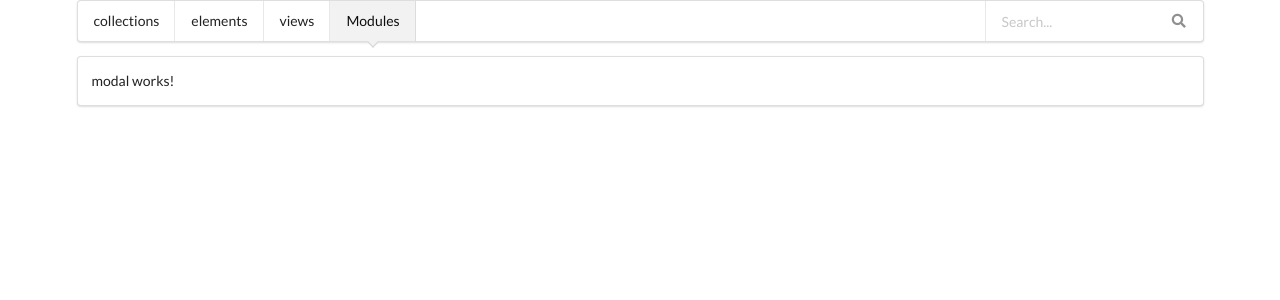
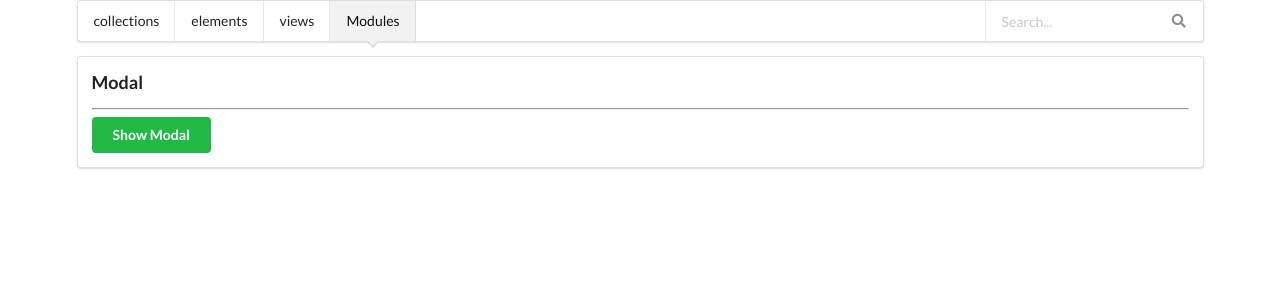
Before and after one commit to faezemaleki99/Compos-learning, an Angular app: page /mods in a window 1280 px wide. Shown: the top 300 px of the page. Built offline with nearby package versions, Linux system fonts and the light colour scheme.

Commit message:
add Modal

```diff
--- a/package.json
+++ b/package.json
@@ -22,6 +22,7 @@
     "@angular/router": "^18.2.0",
     "@angular/ssr": "^18.2.9",
     "express": "^4.18.2",
+    "jquery": "^3.7.1",
     "rxjs": "~7.8.0",
     "semantic-ui-css": "^2.5.0",
     "tslib": "^2.3.0",
--- a/src/app/mods/modal/modal.component.html
+++ b/src/app/mods/modal/modal.component.html
@@ -1 +1,39 @@
-<p>modal works!</p>
+<div (click)="onClose()" class="ui dimmer modal visible active">
+  <div (click)="$event.stopPropagation()" class="ui modal visible active">
+    <div class="header">Header
+      <i class="close icon" (click)="onClose()"></i>
+    </div>
+    <div class="content">
+      <p>this is content</p>
+    </div>
+    <div class="actions">
+      <div class="ui approve button" (click)="onClose()">Ok</div>
+    </div>
+  </div>
+</div>
+
+<!-- <div class="ui modal">
+    <i class="close icon"></i>
+    <div class="header">
+      Profile Picture
+    </div>
+    <div class="image content">
+      <div class="ui medium image">
+        <img src="/images/avatar/large/chris.jpg">
+      </div>
+      <div class="description">
+        <div class="ui header">We've auto-chosen a profile image for you.</div>
+        <p>We've grabbed the following image from the <a href="https://www.gravatar.com" target="_blank">gravatar</a> image associated with your registered e-mail address.</p>
+        <p>Is it okay to use this photo?</p>
+      </div>
+    </div>
+    <div class="actions">
+      <div class="ui black deny button">
+        Nope
+      </div>
+      <div class="ui positive right labeled icon button">
+        Yep, that's me
+        <i class="checkmark icon"></i>
+      </div>
+    </div>
+  </div> -->
--- a/src/app/mods/modal/modal.component.ts
+++ b/src/app/mods/modal/modal.component.ts
@@ -1,10 +1,22 @@
-import { Component } from '@angular/core';
+import { Component, ElementRef, EventEmitter, OnInit, Output } from '@angular/core';
 
 @Component({
   selector: 'app-modal',
   templateUrl: './modal.component.html',
   styleUrl: './modal.component.css'
 })
-export class ModalComponent {
+export class ModalComponent implements OnInit{
 
+  @Output() close = new EventEmitter;
+
+  constructor(private el: ElementRef){
+    // console.log(el.nativeElement)
+  }
+  ngOnInit(): void {
+    document.body.appendChild(this.el.nativeElement)
+  }
+
+  onClose(){
+    this.close.emit()
+  }
 }
--- a/src/app/mods/mods-home/mods-home.component.html
+++ b/src/app/mods/mods-home/mods-home.component.html
@@ -1 +1,5 @@
-<app-modal></app-modal>
+<app-divider>
+    Modal
+</app-divider>
+<button class="ui green button" (click)="onChangeModal()">Show Modal</button>
+<app-modal (close)="onChangeModal()" *ngIf="isShowModal"></app-modal>
--- a/src/app/mods/mods-home/mods-home.component.ts
+++ b/src/app/mods/mods-home/mods-home.component.ts
@@ -7,4 +7,10 @@ import { Component } from '@angular/core';
 })
 export class ModsHomeComponent {
 
+  isShowModal: boolean = false
+
+  onChangeModal() {
+    this.isShowModal = !this.isShowModal
+  }
+
 }
--- a/src/app/mods/mods-routing.module.ts
+++ b/src/app/mods/mods-routing.module.ts
@@ -1,9 +1,10 @@
 import { NgModule } from '@angular/core';
 import { RouterModule, Routes } from '@angular/router';
 import { ModalComponent } from './modal/modal.component';
+import { ModsHomeComponent } from './mods-home/mods-home.component';
 
 const routes: Routes = [
-  {path: '', component: ModalComponent}
+  {path: '', component: ModsHomeComponent}
 ];
 
 @NgModule({
--- a/src/app/mods/mods.module.ts
+++ b/src/app/mods/mods.module.ts
@@ -4,6 +4,7 @@ import { CommonModule } from '@angular/common';
 import { ModsRoutingModule } from './mods-routing.module';
 import { ModalComponent } from './modal/modal.component';
 import { ModsHomeComponent } from './mods-home/mods-home.component';
+import { SharedModule } from '../shared/shared.module';
 
 
 @NgModule({
@@ -13,7 +14,8 @@ import { ModsHomeComponent } from './mods-home/mods-home.component';
   ],
   imports: [
     CommonModule,
-    ModsRoutingModule
+    ModsRoutingModule,
+    SharedModule
   ]
 })
 export class ModsModule { }
--- a/src/styles.css
+++ b/src/styles.css
@@ -1,2 +1,2 @@
 /* You can add global styles to this file, and also import other style files */
-@import 'semantic-ui-css/semantic.css'
+@import 'semantic-ui-css/semantic.css';
```
Also changed, not shown: 1 other file (tests, documents, lock files or other folders).
